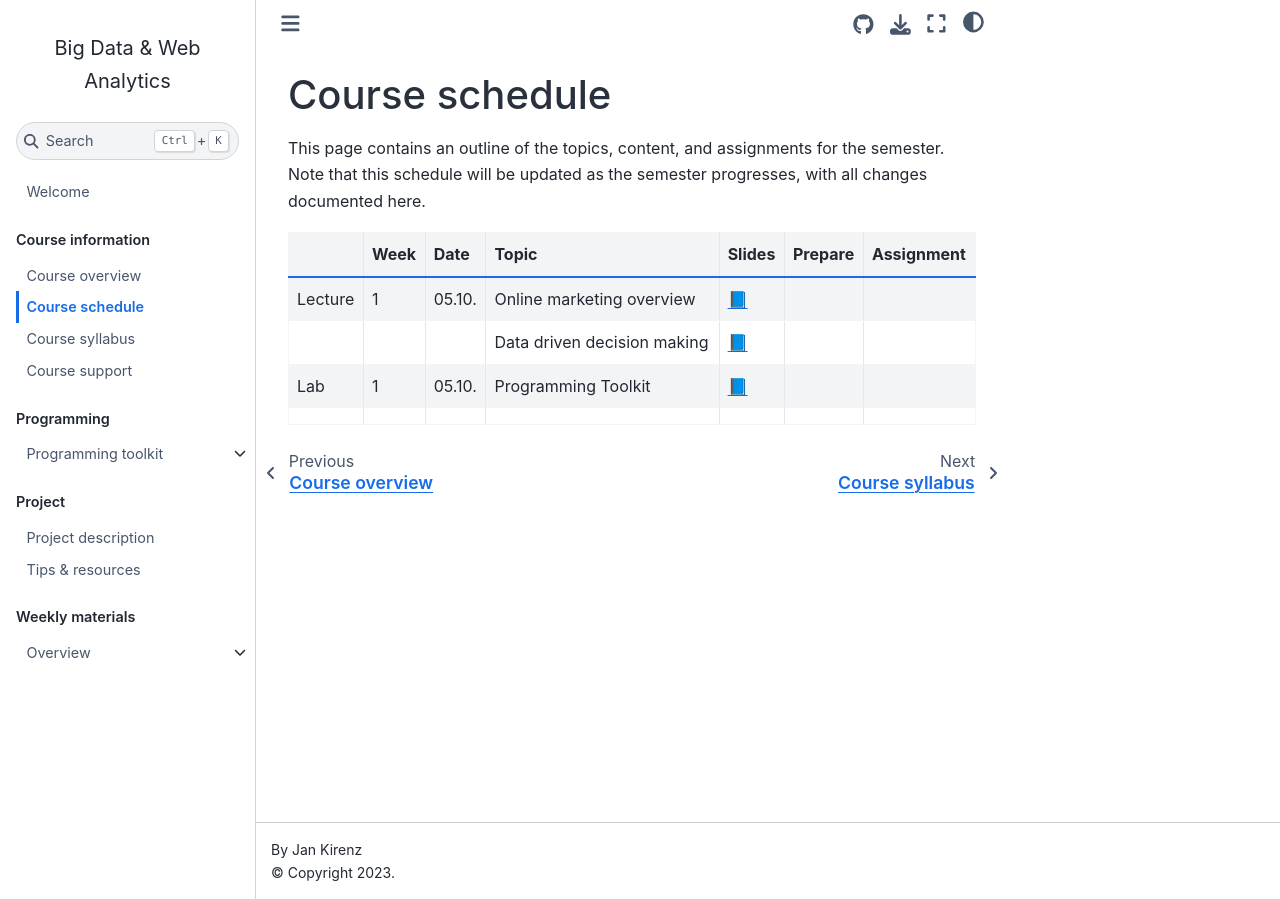
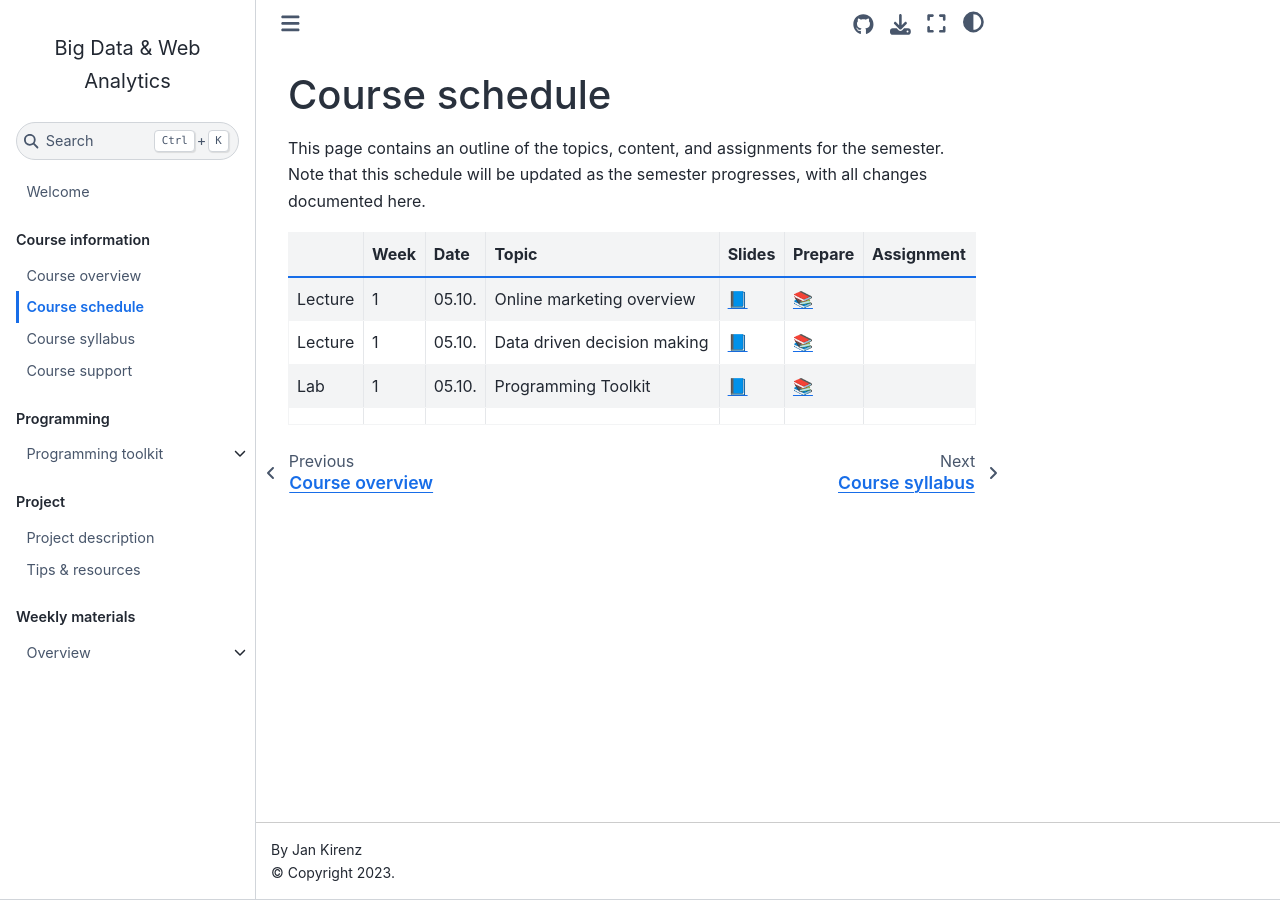
Before and after one commit to om2-ws22/website, a Jupyter Book: the page built from docs/course-schedule.md, in a window 1280 px wide. Built offline with Jupyter Book 1.0.4 settings and Sphinx 7.4.7 and the Sphinx Book theme 1.1.4, drawn with Linux system fonts in a browser that asks for light colours; comment, search, counter and statistics services are not loaded.

Commit message:
Update course-schedule.md

```diff
--- a/docs/course-schedule.md
+++ b/docs/course-schedule.md
@@ -5,7 +5,7 @@ This page contains an outline of the topics, content, and assignments for the se
 
 |		|	Week	|	Date	|	Topic	|	Slides	|	Prepare	|	Assignment			|
 |	---	|	---	|	---	|	---	|	---	|	---	|	---			|
-|	Lecture	|	1	|	05.10.	|	Online marketing overview	|	[📘](https://docs.google.com/presentation/d/1-gmLRl6Au1DbFF8Stw5A_JOQPdWsLogPGu_nePRK7pY/export/pdf)	|		|				|
-|		|		|		|	Data driven decision making	|	[📘](https://docs.google.com/presentation/d/1AfzqhjEAfJ5X4Q8YC9GK14jEBfdDXEIRmXonriwYHNY/export/pdf)	|		|				|
-|	Lab	|	1	|	05.10.	|	Programming Toolkit	|	[📘](https://docs.google.com/presentation/d/1AHDCyelaOumvZ9-MRLEaSGCulXvvo-hcoFRrTESQW-c/export/pdf)	|		|				|
+|	Lecture	|	1	|	05.10.	|	Online marketing overview	|	[📘](https://docs.google.com/presentation/d/1-gmLRl6Au1DbFF8Stw5A_JOQPdWsLogPGu_nePRK7pY/export/pdf)	|	[📚](../weeks/week1.md)	|				|
+|	Lecture	|	1	|	05.10.	|	Data driven decision making	|	[📘](https://docs.google.com/presentation/d/1AfzqhjEAfJ5X4Q8YC9GK14jEBfdDXEIRmXonriwYHNY/export/pdf)	|	[📚](../weeks/week1.md)	|				|
+|	Lab	|	1	|	05.10.	|	Programming Toolkit	|	[📘](https://docs.google.com/presentation/d/1AHDCyelaOumvZ9-MRLEaSGCulXvvo-hcoFRrTESQW-c/export/pdf)	|	[📚](../weeks/week1.md)	|				|
 |		|		|		|		|		|		|				|
```
